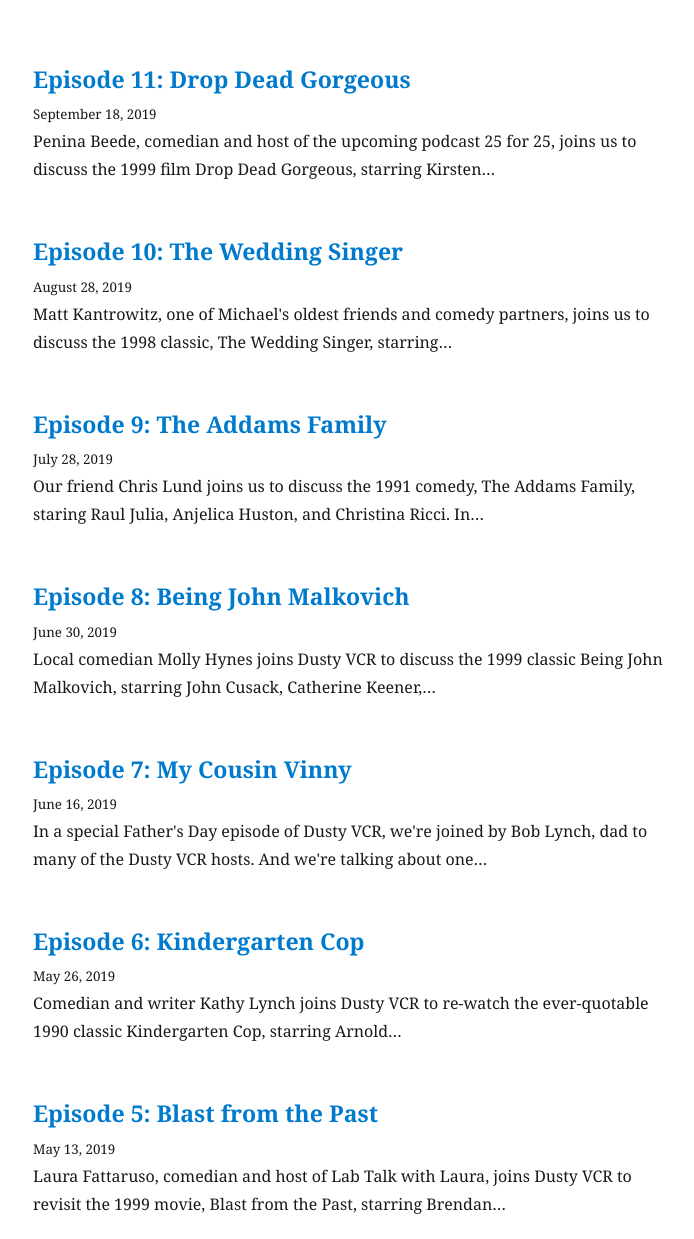
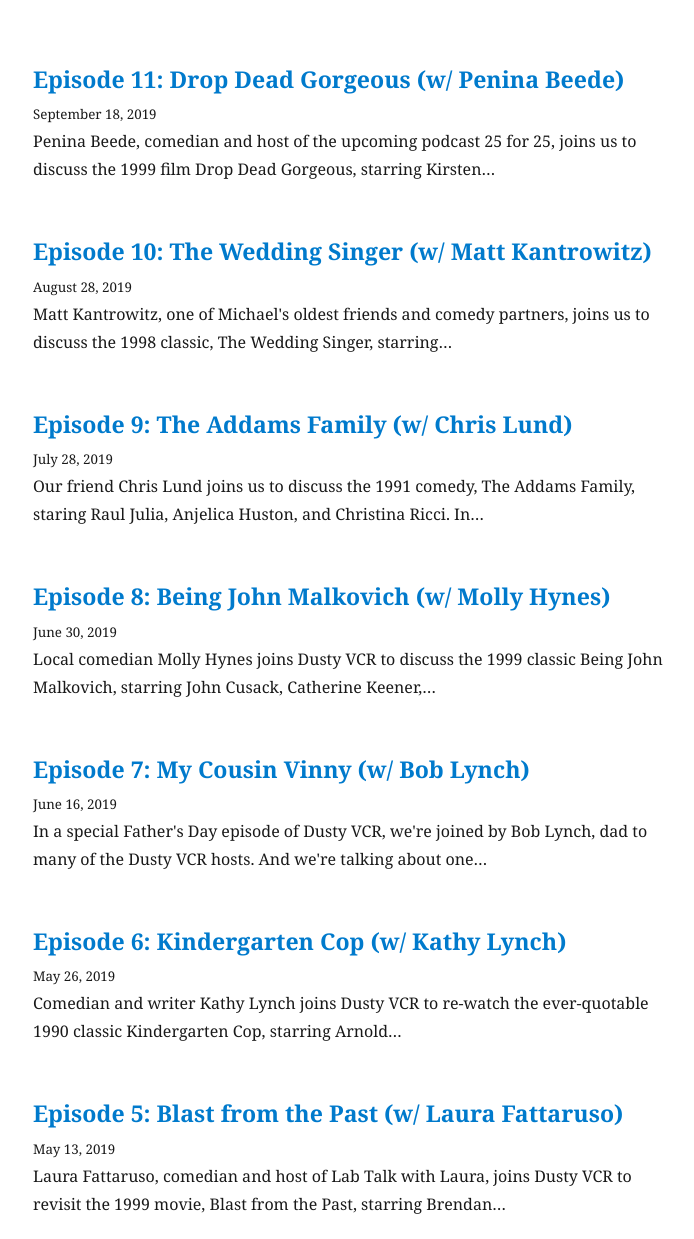
Before and after one commit to mtlynch/dusty-vcr-podcast, a Gatsby site: page / in a window 1280 px wide. Shown: the part 241-1480 px from the top of the page, without its empty margins (292-986 px from the left). Built offline with nearby package versions, Linux system fonts and the light colour scheme; Gatsby itself is replaced by a stand-in of ours; some packages are replaced by stand-ins of ours.

Commit message:
Adding guest names to episode titles

```diff
--- a/content/blog/10-the-wedding-singer/index.md
+++ b/content/blog/10-the-wedding-singer/index.md
@@ -1,5 +1,5 @@
 ---
-title: "Episode 10: The Wedding Singer"
+title: "Episode 10: The Wedding Singer (w/ Matt Kantrowitz)"
 date: "2019-08-28T23:39:00.000Z"
 ---
 Matt Kantrowitz, one of Michael's oldest friends and comedy partners, joins us to discuss the 1998 classic, [*The Wedding Singer*](https://www.imdb.com/title/tt0120888/), starring Adam Sandler and Drew Barrymore.
--- a/content/blog/11-drop-dead-gorgeous/index.md
+++ b/content/blog/11-drop-dead-gorgeous/index.md
@@ -1,5 +1,5 @@
 ---
-title: "Episode 11: Drop Dead Gorgeous"
+title: "Episode 11: Drop Dead Gorgeous (w/ Penina Beede)"
 date: "2019-09-18T23:39:00.000Z"
 ---
 
--- a/content/blog/4-my-best-friends-wedding/index.md
+++ b/content/blog/4-my-best-friends-wedding/index.md
@@ -1,5 +1,5 @@
 ---
-title: "Episode 4: My Best Friend's Wedding"
+title: "Episode 4: My Best Friend's Wedding (w/ Matt Woodland)"
 date: "2019-04-19T00:07:00.000Z"
 ---
 
--- a/content/blog/5-blast-from-the-past/index.md
+++ b/content/blog/5-blast-from-the-past/index.md
@@ -1,5 +1,5 @@
 ---
-title: "Episode 5: Blast from the Past"
+title: "Episode 5: Blast from the Past (w/ Laura Fattaruso)"
 date: "2019-05-13T19:45:00.000Z"
 ---
 
--- a/content/blog/6-kindergarten-cop/index.md
+++ b/content/blog/6-kindergarten-cop/index.md
@@ -1,5 +1,5 @@
 ---
-title: "Episode 6: Kindergarten Cop"
+title: "Episode 6: Kindergarten Cop (w/ Kathy Lynch)"
 date: "2019-05-26T23:04:00.000Z"
 ---
 Comedian and writer Kathy Lynch joins Dusty VCR to re-watch the ever-quotable 1990 classic *Kindergarten Cop*, starring Arnold Schwarzenegger, Pamela Reed, and Penelope Ann Miller.
--- a/content/blog/7-my-cousin-vinny/index.md
+++ b/content/blog/7-my-cousin-vinny/index.md
@@ -1,5 +1,5 @@
 ---
-title: "Episode 7: My Cousin Vinny"
+title: "Episode 7: My Cousin Vinny (w/ Bob Lynch)"
 date: "2019-06-16T12:00:00.000Z"
 ---
 In a special Father's Day episode of *Dusty VCR*, we're joined by Bob Lynch, dad to many of the *Dusty VCR* hosts. And we're talking about one of his favorite movies: the 1992 comedy [*My Cousin Vinny*](https://www.imdb.com/title/tt0104952/), starring Joe Pesci and Marisa Tomei.
--- a/content/blog/8-being-john-malkovich/index.md
+++ b/content/blog/8-being-john-malkovich/index.md
@@ -1,5 +1,5 @@
 ---
-title: "Episode 8: Being John Malkovich"
+title: "Episode 8: Being John Malkovich (w/ Molly Hynes)"
 date: "2019-06-30T18:00:00.000Z"
 ---
 Local comedian Molly Hynes joins Dusty VCR to discuss the 1999 classic [*Being John Malkovich*](https://www.imdb.com/title/tt0120601/), starring John Cusack, Catherine Keener, Cameron Diaz, and John Malkovich.
--- a/content/blog/9-the-addams-family/index.md
+++ b/content/blog/9-the-addams-family/index.md
@@ -1,5 +1,5 @@
 ---
-title: "Episode 9: The Addams Family"
+title: "Episode 9: The Addams Family (w/ Chris Lund)"
 date: "2019-07-28T23:39:00.000Z"
 ---
 Our friend Chris Lund joins us to discuss the 1991 comedy, [*The Addams Family*](https://www.imdb.com/title/tt0101272/), staring Raul Julia, Anjelica Huston, and Christina Ricci.
```
